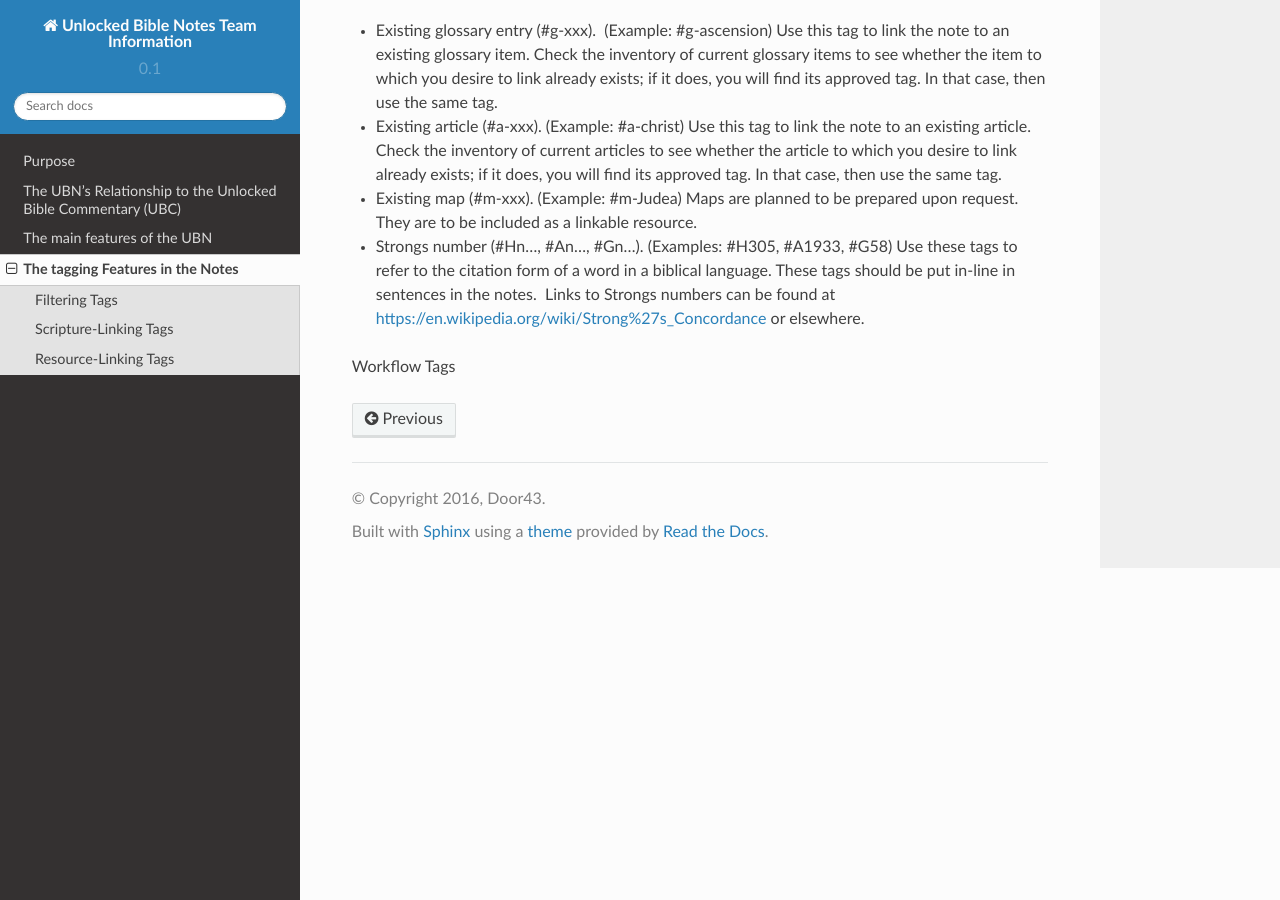
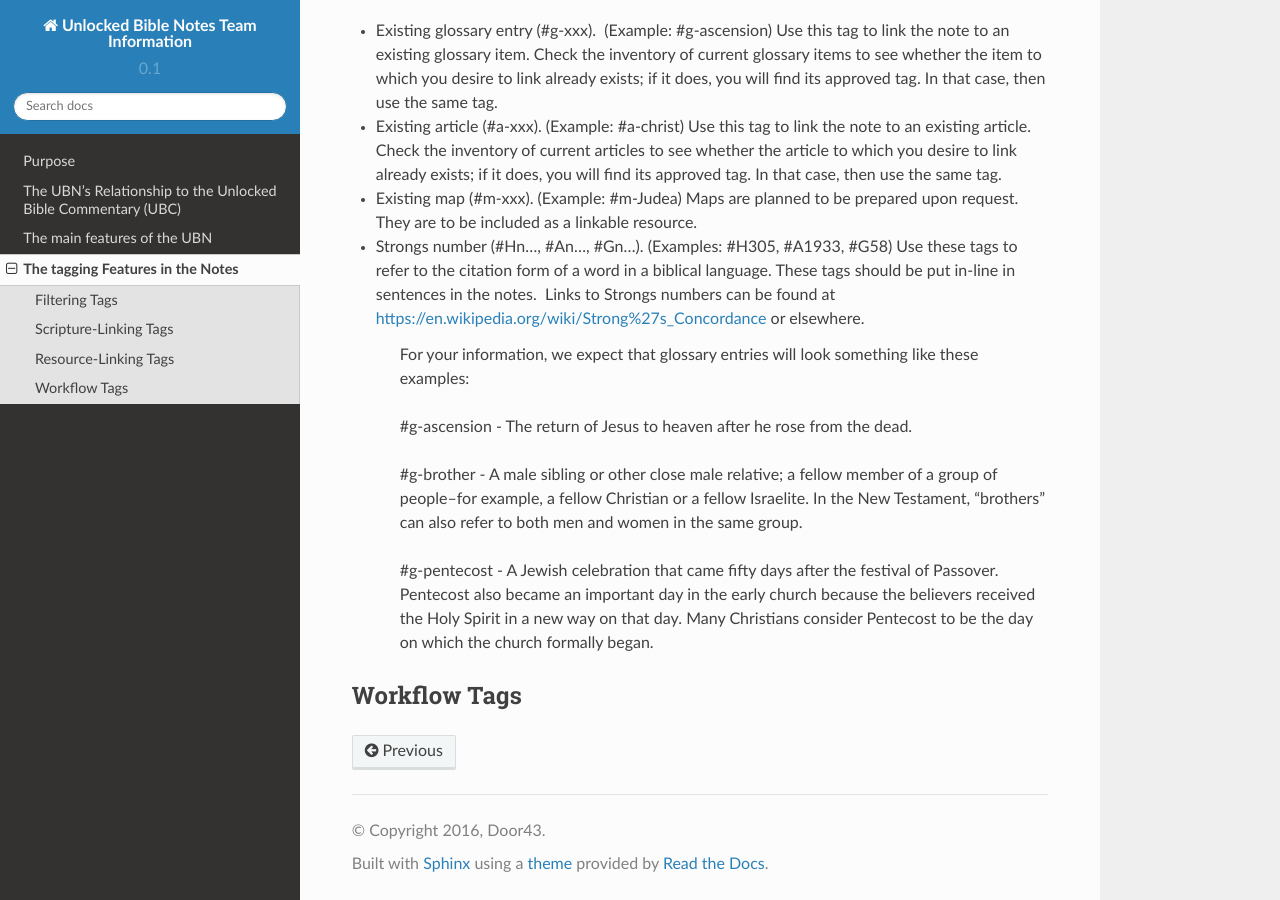
Before and after one commit to unfoldingWord-dev/Unlocked-Bible-Notes-Info, a Sphinx documentation site: the page built from docs/tagging.rst, in a window 1280 px wide and 900 px high, scrolled down 1797 px. Built offline with Sphinx 7.4.7 and the Read the Docs theme 2.0.0, drawn with Linux system fonts in a browser that asks for light colours; pages that are not in the unit, such as notebooks, are missing from menus.

Commit message:
Update tagging.rst

```diff
--- a/docs/tagging.rst
+++ b/docs/tagging.rst
@@ -48,5 +48,13 @@ THESE TAGS SHOULD BE PLACED AFTER ALL SUITABLE SCRIPTURE-LINKING TAGS HAVE BEEN
 - Strongs number (#Hn..., #An..., #Gn...). (Examples: #H305, #A1933, #G58) Use these tags to refer to the citation form of a word in a biblical language. These tags should be put in-line in sentences in the notes.  Links to Strongs numbers can be found at https://en.wikipedia.org/wiki/Strong%27s_Concordance or elsewhere.
 
 
+    For your information, we expect that glossary entries will look something like these examples:
+
+    #g-ascension - The return of Jesus to heaven after he rose from the dead.
+
+    #g-brother - A male sibling or other close male relative; a fellow member of a group of people--for example, a fellow Christian or a fellow Israelite. In the New Testament, “brothers” can also refer to both men and women in the same group.
+
+    #g-pentecost - A Jewish celebration that came fifty days after the festival of Passover. Pentecost also became an important day in the early church because the believers received the Holy Spirit in a new way on that day. Many Christians consider Pentecost to be the day on which the church formally began.
 
 Workflow Tags
+------------
```
